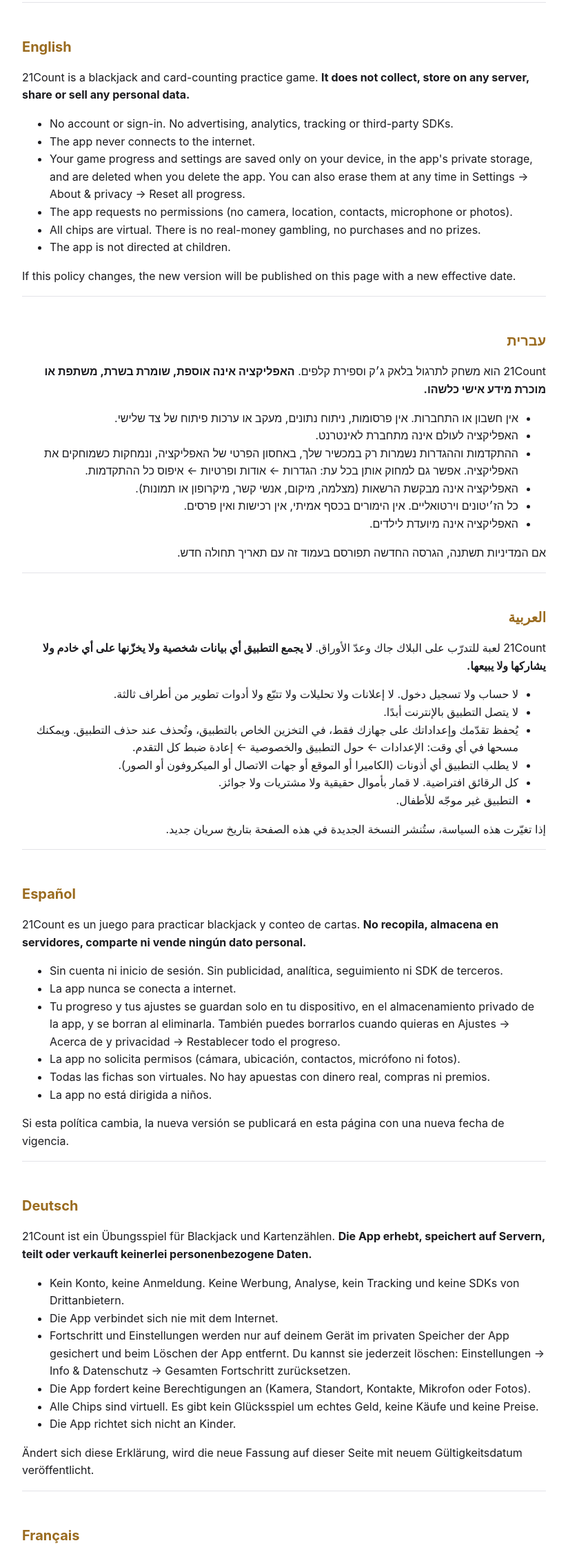
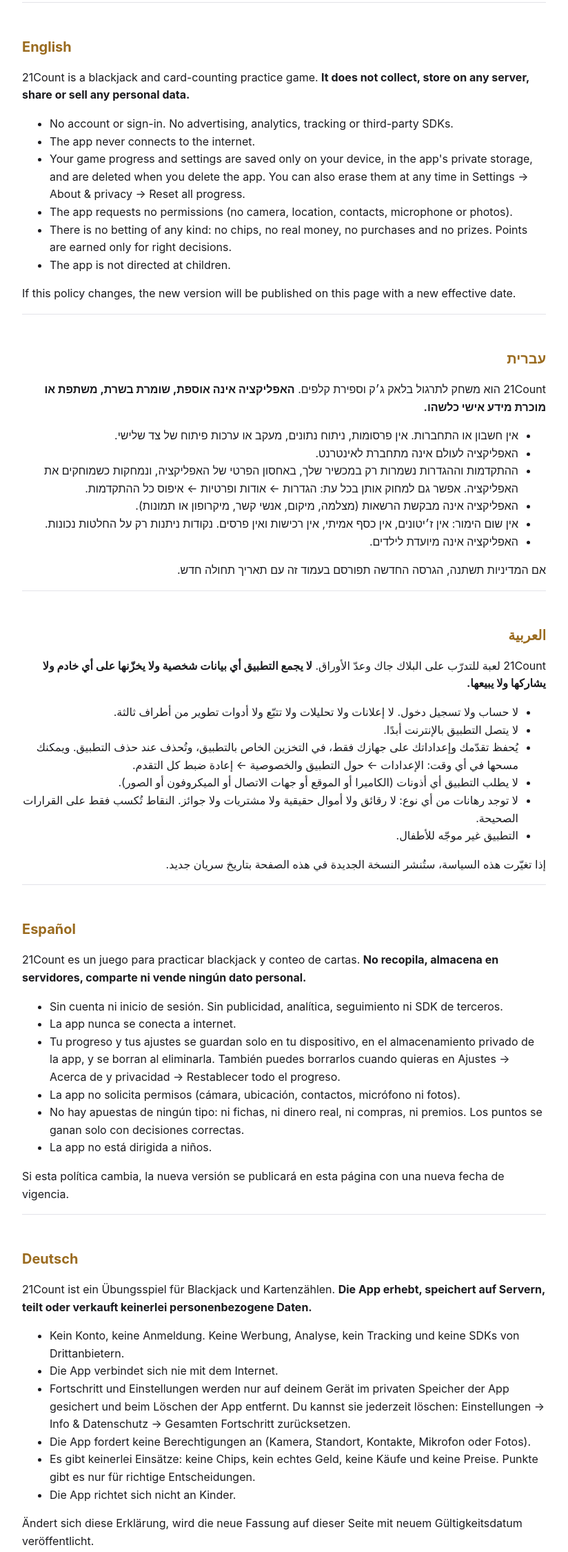
Before and after one commit to yairrrr/21Count, a plain HTML site: page privacy/index.html in a window 1280 px wide. Shown: the part 160-2410 px from the top of the page at 69% size, without its empty margins (228-1052 px from the left). Drawn offline with Linux system fonts and the light colour scheme.

Commit message:
Revise gambling policy language for clarity

```diff
--- a/privacy/index.html
+++ b/privacy/index.html
@@ -31,7 +31,7 @@
   <li>The app never connects to the internet.</li>
   <li>Your game progress and settings are saved only on your device, in the app's private storage, and are deleted when you delete the app. You can also erase them at any time in Settings → About &amp; privacy → Reset all progress.</li>
   <li>The app requests no permissions (no camera, location, contacts, microphone or photos).</li>
-  <li>All chips are virtual. There is no real-money gambling, no purchases and no prizes.</li>
+  <li>There is no betting of any kind: no chips, no real money, no purchases and no prizes. Points are earned only for right decisions.</li>
   <li>The app is not directed at children.</li>
 </ul>
 <p>If this policy changes, the new version will be published on this page with a new effective date.</p>
@@ -45,7 +45,7 @@
   <li>האפליקציה לעולם אינה מתחברת לאינטרנט.</li>
   <li>ההתקדמות וההגדרות נשמרות רק במכשיר שלך, באחסון הפרטי של האפליקציה, ונמחקות כשמוחקים את האפליקציה. אפשר גם למחוק אותן בכל עת: הגדרות ← אודות ופרטיות ← איפוס כל ההתקדמות.</li>
   <li>האפליקציה אינה מבקשת הרשאות (מצלמה, מיקום, אנשי קשר, מיקרופון או תמונות).</li>
-  <li>כל הז׳יטונים וירטואליים. אין הימורים בכסף אמיתי, אין רכישות ואין פרסים.</li>
+  <li>אין שום הימור: אין ז׳יטונים, אין כסף אמיתי, אין רכישות ואין פרסים. נקודות ניתנות רק על החלטות נכונות.</li>
   <li>האפליקציה אינה מיועדת לילדים.</li>
 </ul>
 <p>אם המדיניות תשתנה, הגרסה החדשה תפורסם בעמוד זה עם תאריך תחולה חדש.</p>
@@ -59,7 +59,7 @@
   <li>لا يتصل التطبيق بالإنترنت أبدًا.</li>
   <li>يُحفظ تقدّمك وإعداداتك على جهازك فقط، في التخزين الخاص بالتطبيق، وتُحذف عند حذف التطبيق. ويمكنك مسحها في أي وقت: الإعدادات ← حول التطبيق والخصوصية ← إعادة ضبط كل التقدم.</li>
   <li>لا يطلب التطبيق أي أذونات (الكاميرا أو الموقع أو جهات الاتصال أو الميكروفون أو الصور).</li>
-  <li>كل الرقائق افتراضية. لا قمار بأموال حقيقية ولا مشتريات ولا جوائز.</li>
+  <li>لا توجد رهانات من أي نوع: لا رقائق ولا أموال حقيقية ولا مشتريات ولا جوائز. النقاط تُكسب فقط على القرارات الصحيحة.</li>
   <li>التطبيق غير موجّه للأطفال.</li>
 </ul>
 <p>إذا تغيّرت هذه السياسة، ستُنشر النسخة الجديدة في هذه الصفحة بتاريخ سريان جديد.</p>
@@ -73,7 +73,7 @@
   <li>La app nunca se conecta a internet.</li>
   <li>Tu progreso y tus ajustes se guardan solo en tu dispositivo, en el almacenamiento privado de la app, y se borran al eliminarla. También puedes borrarlos cuando quieras en Ajustes → Acerca de y privacidad → Restablecer todo el progreso.</li>
   <li>La app no solicita permisos (cámara, ubicación, contactos, micrófono ni fotos).</li>
-  <li>Todas las fichas son virtuales. No hay apuestas con dinero real, compras ni premios.</li>
+  <li>No hay apuestas de ningún tipo: ni fichas, ni dinero real, ni compras, ni premios. Los puntos se ganan solo con decisiones correctas.</li>
   <li>La app no está dirigida a niños.</li>
 </ul>
 <p>Si esta política cambia, la nueva versión se publicará en esta página con una nueva fecha de vigencia.</p>
@@ -87,7 +87,7 @@
   <li>Die App verbindet sich nie mit dem Internet.</li>
   <li>Fortschritt und Einstellungen werden nur auf deinem Gerät im privaten Speicher der App gesichert und beim Löschen der App entfernt. Du kannst sie jederzeit löschen: Einstellungen → Info &amp; Datenschutz → Gesamten Fortschritt zurücksetzen.</li>
   <li>Die App fordert keine Berechtigungen an (Kamera, Standort, Kontakte, Mikrofon oder Fotos).</li>
-  <li>Alle Chips sind virtuell. Es gibt kein Glücksspiel um echtes Geld, keine Käufe und keine Preise.</li>
+  <li>Es gibt keinerlei Einsätze: keine Chips, kein echtes Geld, keine Käufe und keine Preise. Punkte gibt es nur für richtige Entscheidungen.</li>
   <li>Die App richtet sich nicht an Kinder.</li>
 </ul>
 <p>Ändert sich diese Erklärung, wird die neue Fassung auf dieser Seite mit neuem Gültigkeitsdatum veröffentlicht.</p>
@@ -101,7 +101,7 @@
   <li>L’app ne se connecte jamais à Internet.</li>
   <li>Votre progression et vos réglages sont enregistrés uniquement sur votre appareil, dans le stockage privé de l’app, et supprimés avec elle. Vous pouvez aussi les effacer à tout moment : Réglages → À propos et confidentialité → Réinitialiser toute la progression.</li>
   <li>L’app ne demande aucune autorisation (appareil photo, localisation, contacts, micro ou photos).</li>
-  <li>Tous les jetons sont virtuels. Aucun jeu d’argent réel, aucun achat et aucun prix.</li>
+  <li>Aucune mise d’aucune sorte : pas de jetons, pas d’argent réel, pas d’achats ni de prix. Les points se gagnent uniquement par les bonnes décisions.</li>
   <li>L’app ne s’adresse pas aux enfants.</li>
 </ul>
 <p>Si cette politique change, la nouvelle version sera publiée sur cette page avec une nouvelle date d’effet.</p>
```
